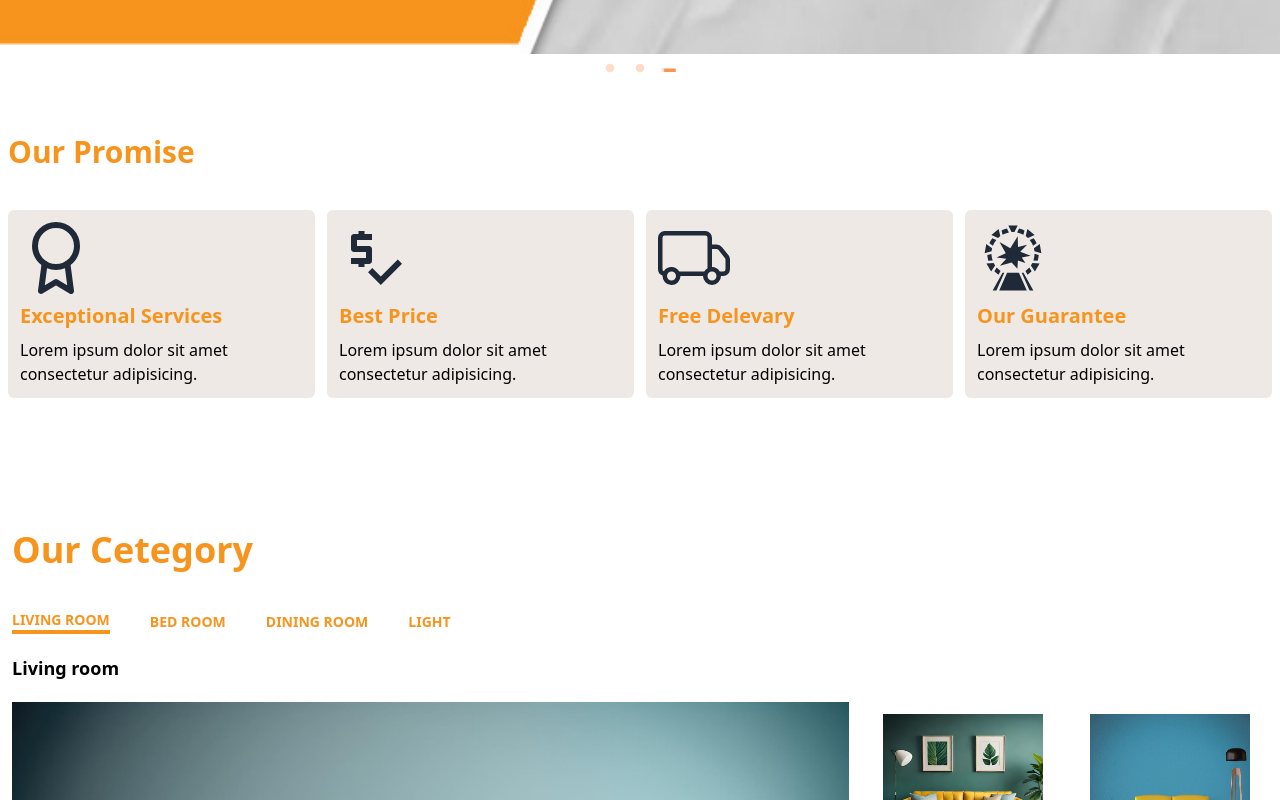
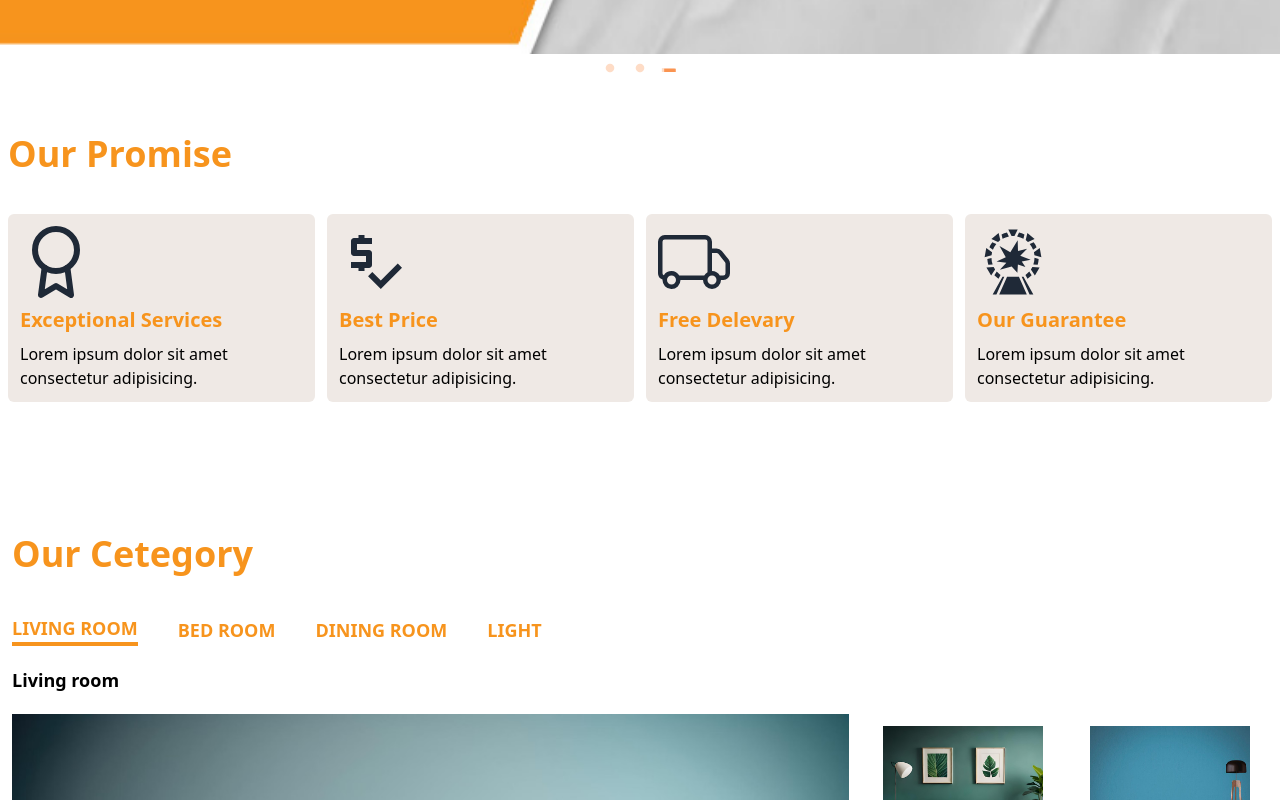
Before and after one commit to MDSadid-git/w-furniture, a React (Vite) app: page / in a window 1280 px wide. Shown: the part 760-1560 px from the top of the page. Built offline with nearby package versions, Linux system fonts and the light colour scheme.

Commit message:
Sadid Home 1 OurPromise done

```diff
--- a/src/Components/CetegorySection/CetegorySection.jsx
+++ b/src/Components/CetegorySection/CetegorySection.jsx
@@ -57,7 +57,7 @@ const CetegorySection = () => {
         <li
           className={`${
             living && "border-b-4 border-primary"
-          } font-semibold md:text-l text-sm text-primary cursor-pointer`}
+          } font-semibold md:text-lg text-sm text-primary cursor-pointer`}
           onClick={handleLiving}
         >
           LIVING ROOM
@@ -65,7 +65,7 @@ const CetegorySection = () => {
         <li
           className={`${
             bed && "border-b-4 border-primary"
-          } font-semibold md:text-l text-sm text-primary cursor-pointer ml-10`}
+          } font-semibold md:text-lg text-sm text-primary cursor-pointer ml-10`}
           onClick={handleBed}
         >
           BED ROOM
@@ -73,7 +73,7 @@ const CetegorySection = () => {
         <li
           className={`${
             dining && "border-b-4 border-primary"
-          } font-semibold md:text-l text-sm text-primary cursor-pointer ml-10`}
+          } font-semibold md:text-lg text-sm text-primary cursor-pointer ml-10`}
           onClick={handleDining}
         >
           DINING ROOM
@@ -81,7 +81,7 @@ const CetegorySection = () => {
         <li
           className={`${
             light && "border-b-4 border-primary"
-          } font-semibold md:text-l text-sm text-primary cursor-pointer ml-10`}
+          } font-semibold md:text-lg text-sm text-primary cursor-pointer ml-10`}
           onClick={handleLight}
         >
           LIGHT
--- a/src/Components/OurPromise/OurPromise.jsx
+++ b/src/Components/OurPromise/OurPromise.jsx
@@ -6,7 +6,7 @@ import { GiStarGate } from "react-icons/gi";
 const OurPromise = () => {
   return (
     <div className="my-20 px-2">
-      <h1 className="text-3xl font-semibold text-primary my-10">Our Promise</h1>
+      <h1 className="text-4xl font-semibold text-primary my-10">Our Promise</h1>
       <div className=" grid grid-cols-1 sm:grid-cols-2 md:grid-cols-3 lg:grid-cols-4 gap-3 max-w-screen-xl mx-auto">
         <div className="bg-secondary p-3 rounded-md group hover:bg-primary duration-500 cursor-pointer md:hover:-translate-y-8">
           <span className="text-7xl my-3 text-gray-800 group-hover:text-secondary">
--- a/src/Pages/Home2/Home2.jsx
+++ b/src/Pages/Home2/Home2.jsx
@@ -1,6 +1,4 @@
 // import React from 'react';
-
-import Marquee from "react-fast-marquee";
 import Banner2 from "./Banner/Banner2";
 import GetOrganized from "./GetOrganized/GetOrganized";
 import Category from "./Category/Category";
```
